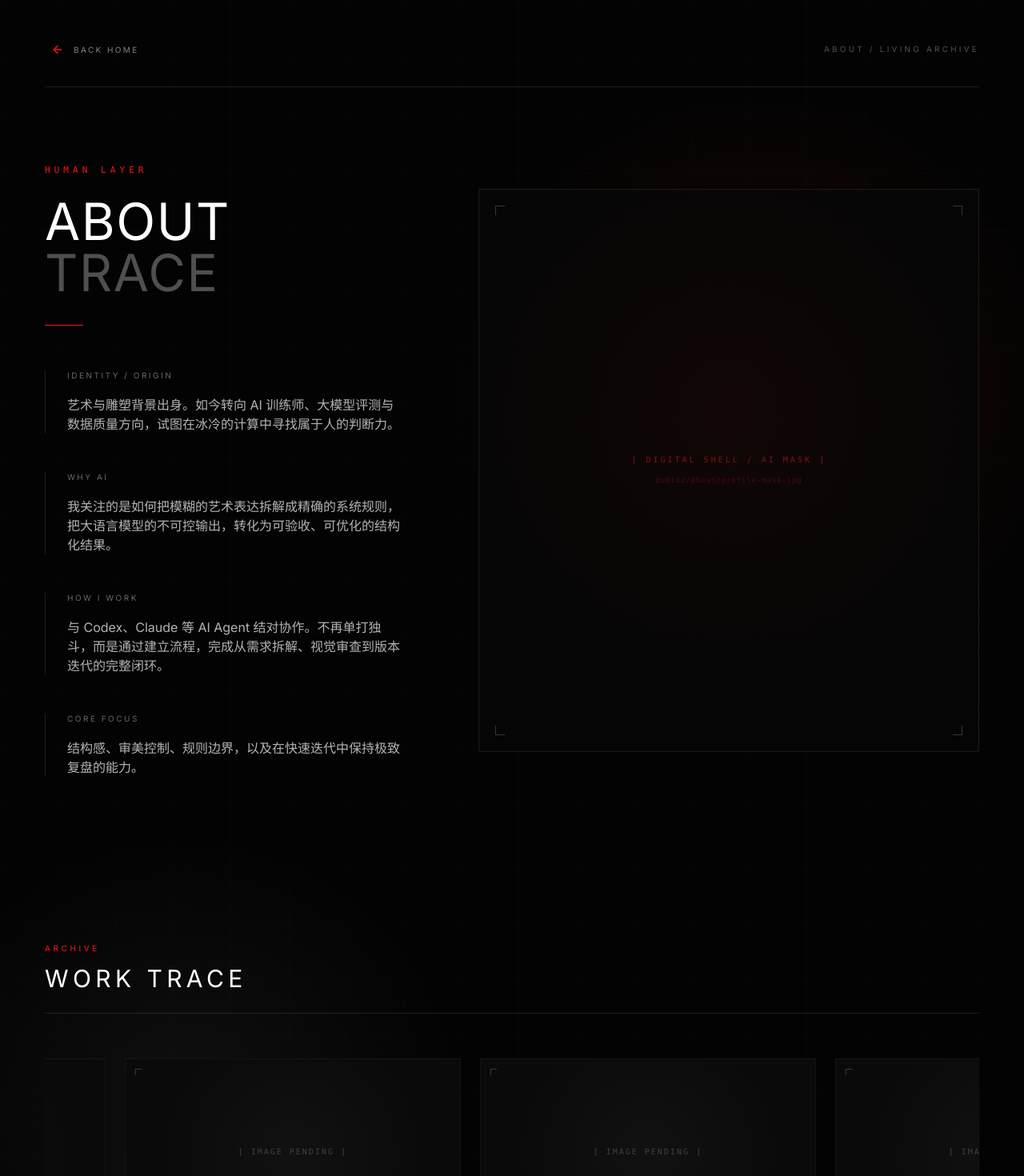
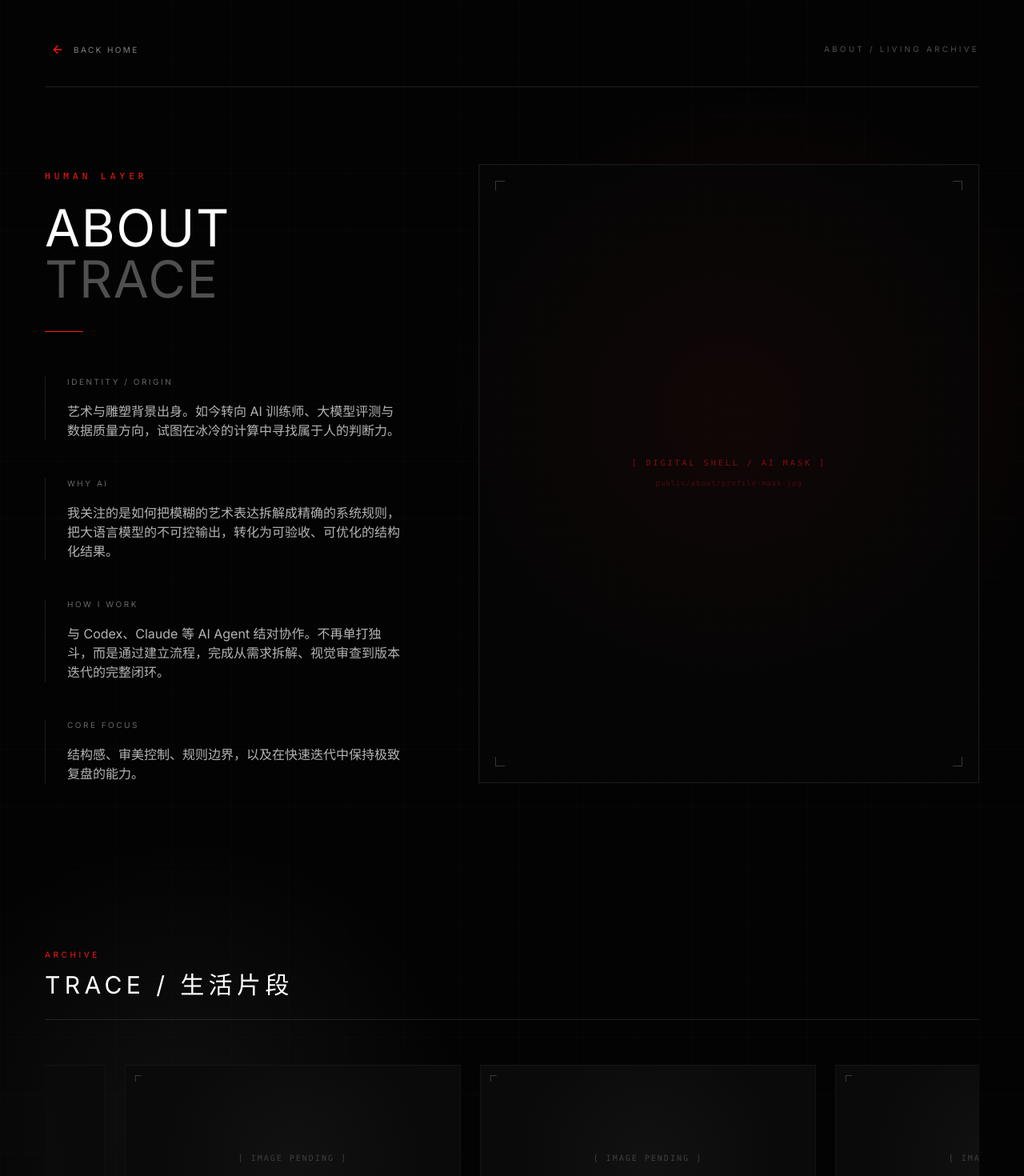
Before and after one commit to tpyy456/ai-art-lab, a React (Vite) app: page /about in a window 1280 px wide. Shown: the top 1470 px of the page at 80% size. Built offline with nearby package versions, Linux system fonts and the light colour scheme.

Commit message:
fix(about): align portrait and narrative layout

```diff
--- a/src/features/about/AboutPage.tsx
+++ b/src/features/about/AboutPage.tsx
@@ -44,9 +44,9 @@ export default function AboutPage() {
             <p className="hidden text-[10px] uppercase tracking-[0.32em] text-white/30 sm:block">ABOUT / LIVING ARCHIVE</p>
           </header>
 
-          <div className="grid gap-16 py-14 lg:grid-cols-[0.85fr_1.15fr] lg:gap-20 lg:py-24 items-center">
-            <div className="flex flex-col justify-center">
-              <p className="text-[11px] font-mono uppercase tracking-[0.46em] text-lab-red">Human Layer</p>
+          <div className="grid gap-16 py-14 lg:grid-cols-[0.85fr_1.15fr] lg:gap-20 lg:py-24 items-start">
+            <div className="flex flex-col">
+              <p className="text-[11px] font-mono uppercase tracking-[0.46em] text-lab-red mt-2">Human Layer</p>
               <h1 className="mt-6 text-4xl font-medium uppercase leading-[1.05] tracking-wide text-white sm:text-5xl lg:text-[4rem]">
                 ABOUT
                 <span className="block text-white/30">TRACE</span>
--- a/src/features/about/components/AboutArchiveGrid.tsx
+++ b/src/features/about/components/AboutArchiveGrid.tsx
@@ -56,7 +56,7 @@ export default function AboutArchiveGrid() {
         <div>
           <p className="text-[10px] uppercase tracking-[0.36em] text-lab-red">Archive</p>
           <h2 className="mt-3 text-2xl font-medium uppercase tracking-[0.18em] text-white sm:text-3xl">
-            WORK TRACE
+            TRACE / 生活片段
           </h2>
         </div>
       </div>
--- a/src/features/about/components/InteractivePortrait.tsx
+++ b/src/features/about/components/InteractivePortrait.tsx
@@ -32,7 +32,7 @@ export default function InteractivePortrait() {
       onMouseEnter={handleMouseEnter}
       onMouseLeave={handleMouseLeave}
       aria-label="Interactive portrait placeholder"
-      className="relative min-h-[32rem] w-full overflow-hidden border border-white/[0.06] bg-[#080808] sm:min-h-[38rem] lg:min-h-[44rem]"
+      className="relative min-h-[32rem] w-full overflow-hidden border border-white/[0.06] bg-[#080808] sm:min-h-[38rem] lg:h-full lg:min-h-[44rem]"
     >
       {/* BOTTOM LAYER: Real Photo Placeholder */}
       <div className="absolute inset-0 flex items-center justify-center bg-[#0d0d0f]">
```
